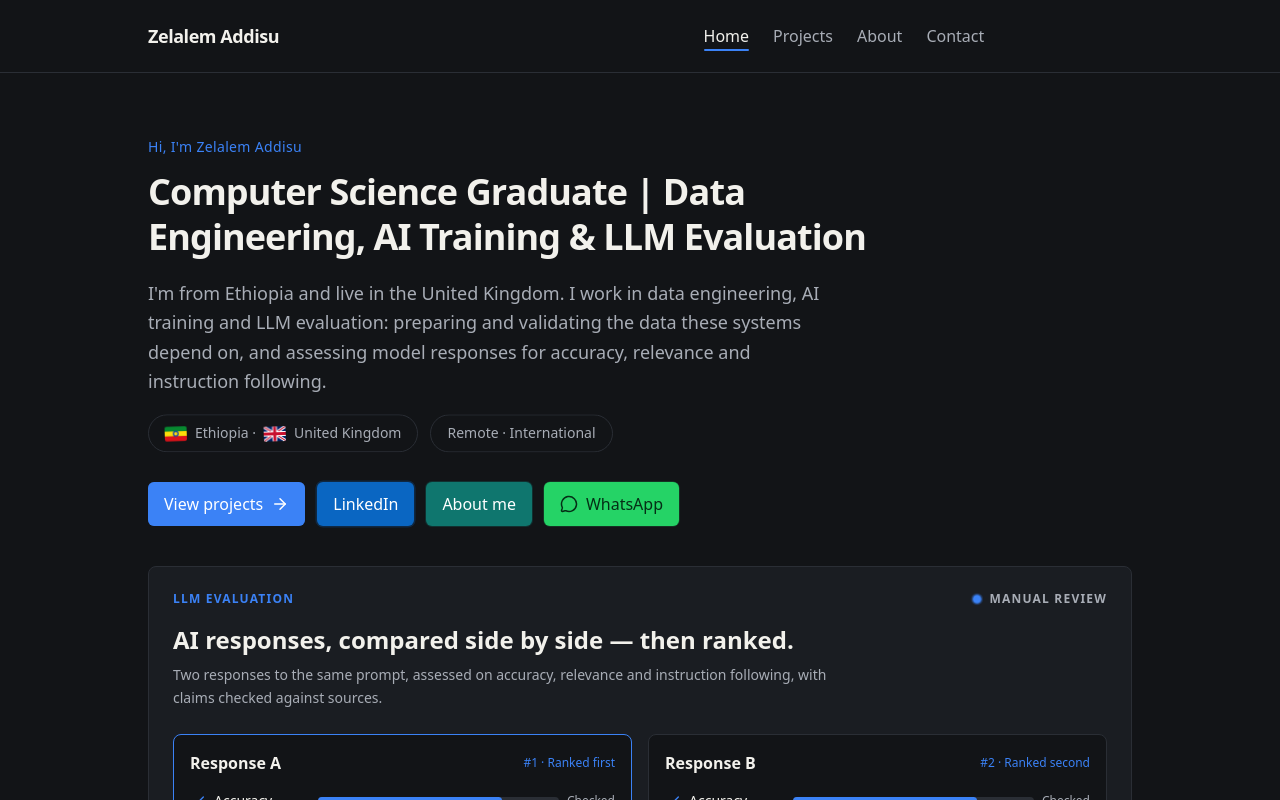
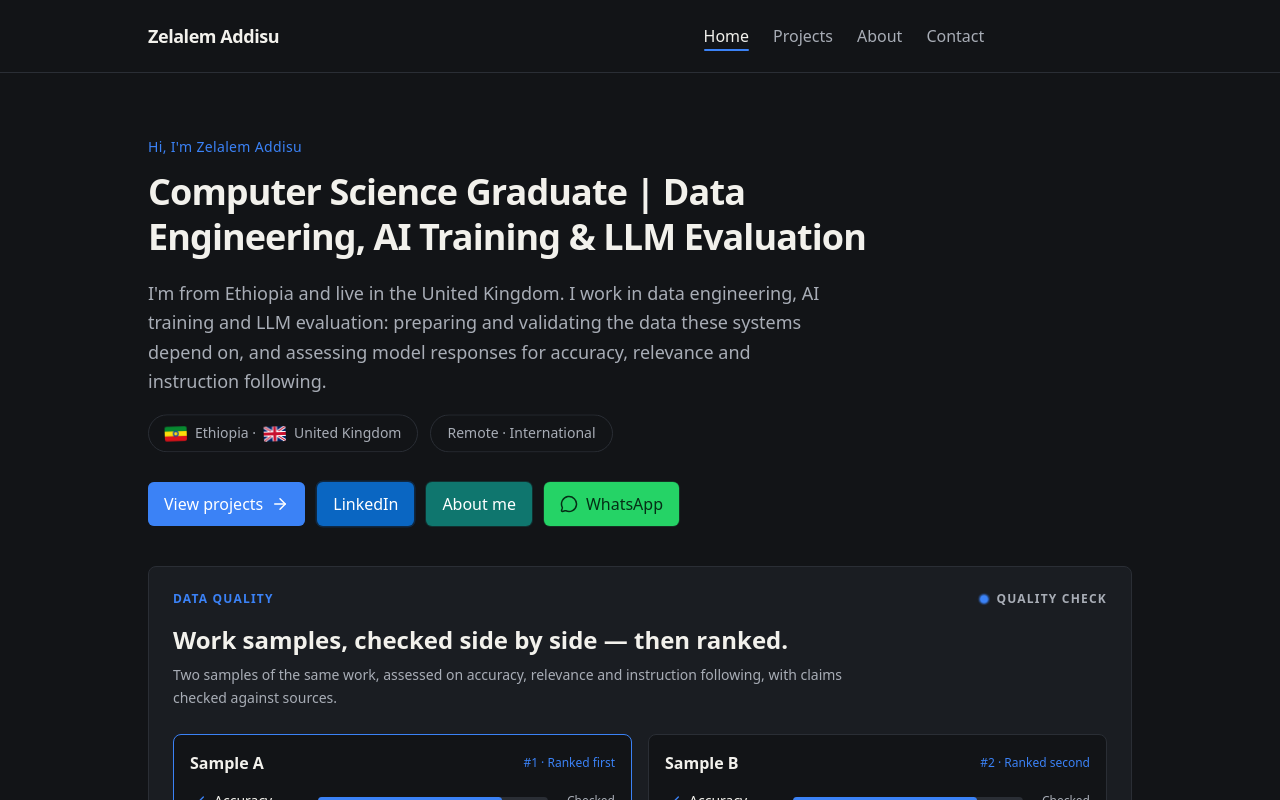
Before and after one commit to zola345rr/zelalem-portfolio, a Next.js app: page / in a window 1280 px wide. Shown: the top 800 px of the page. Built offline with nearby package versions, Linux system fonts and the light colour scheme.

Commit message:
replace Ai pannel with data quakity panel

```diff
--- a/src/components/EvaluationVisual.tsx
+++ b/src/components/EvaluationVisual.tsx
@@ -1,33 +1,33 @@
 import { Check } from "lucide-react";
 
-// Portfolio-based animated panel (CSS only, no video files): LLM
-// evaluation in action. No scores, clients or results are claimed.
+// Portfolio-based animated panel (CSS only, no video files): data
+// quality in action. No scores, clients or results are claimed.
 const criteria = ["Accuracy", "Relevance", "Instructions"];
 
 export default function EvaluationVisual() {
   return (
     <section
-      aria-label="LLM evaluation in action"
+      aria-label="Data quality in action"
       className="anim-rise mt-10 overflow-hidden rounded-lg border border-[#2a2e35] bg-[#1a1d22] p-5 sm:p-6"
     >
       <div className="flex flex-wrap items-center justify-between gap-3">
-        <p className="text-xs font-semibold tracking-widest text-[#3b82f6]">LLM EVALUATION</p>
+        <p className="text-xs font-semibold tracking-widest text-[#3b82f6]">DATA QUALITY</p>
         <p className="flex items-center gap-2 text-xs font-semibold tracking-widest text-[#a8adb6]">
           <span className="anim-dot inline-block h-2 w-2 rounded-full bg-[#3b82f6]" aria-hidden="true" />
-          MANUAL REVIEW
+          QUALITY CHECK
         </p>
       </div>
       <h2 className="mt-4 text-xl font-semibold leading-snug sm:text-2xl">
-        AI responses, compared side by side — then ranked.
+        Work samples, checked side by side — then ranked.
       </h2>
       <p className="mt-2 max-w-2xl text-sm leading-relaxed text-[#a8adb6]">
-        Two responses to the same prompt, assessed on accuracy, relevance and
+        Two samples of the same work, assessed on accuracy, relevance and
         instruction following, with claims checked against sources.
       </p>
       <div className="mt-6 grid gap-4 sm:grid-cols-2">
         {[
-          { rank: "#1 · Ranked first", label: "Response A", tone: "border-[#3b82f6]" },
-          { rank: "#2 · Ranked second", label: "Response B", tone: "border-[#2a2e35]" },
+          { rank: "#1 · Ranked first", label: "Sample A", tone: "border-[#3b82f6]" },
+          { rank: "#2 · Ranked second", label: "Sample B", tone: "border-[#2a2e35]" },
         ].map((response) => (
           <article key={response.label} className={`anim-rise lift min-w-0 rounded-lg border ${response.tone} bg-[#121417] p-4`}>
             <div className="flex flex-wrap items-center justify-between gap-2">
@@ -39,8 +39,8 @@ export default function EvaluationVisual() {
                 <li key={criterion} className="flex items-center gap-2 text-sm text-[#a8adb6]">
                   <Check size={16} className="shrink-0 text-[#3b82f6]" aria-hidden="true" />
                   <span className="w-24 shrink-0 text-[#f2f1ec]">{criterion}</span>
-                  <span className="block h-2 flex-1 rounded-full bg-[#2a2e35]" aria-hidden="true">
-                    <span className="anim-bar-loop-combined block h-full w-4/5 rounded-full bg-[#3b82f6]" style={{ animationDelay: `${index * 0.2}s` }} />
+                  <span className="anim-bar-loop-combined block h-2 flex-1 rounded-full bg-[#2a2e35]" style={{ animationDelay: `${index * 0.2}s` }} aria-hidden="true">
+                    <span className="block h-full w-4/5 rounded-full bg-[#3b82f6]" />
                   </span>
                   <span className="shrink-0 text-xs">Checked</span>
                 </li>
```
